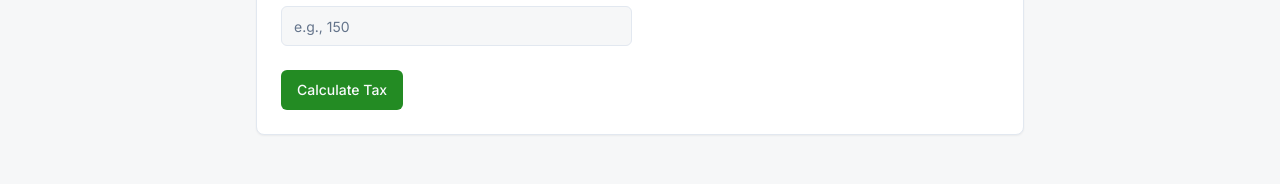
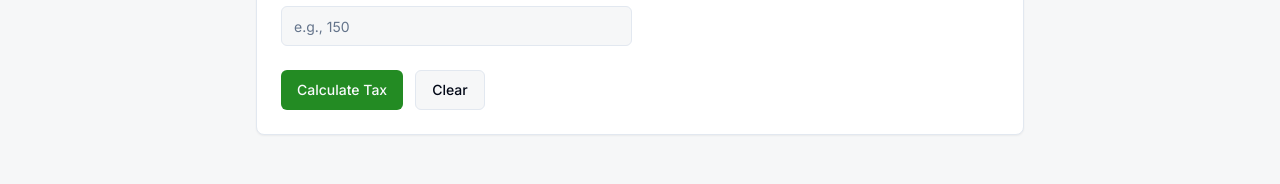
Before and after one commit to MarkJoshuaLTan/studio, a Next.js app: page / in a window 1280 px wide. Shown: the part 406-590 px from the top of the page. Built offline with nearby package versions, Linux system fonts and the light colour scheme.

Commit message:
put a clear button also on Land valuation page

```diff
--- a/src/components/tax-calculator.tsx
+++ b/src/components/tax-calculator.tsx
@@ -117,6 +117,15 @@ export default function TaxCalculator({
     if (!item) {
       setLocationSearch("");
     }
+  };
+
+  const handleClear = () => {
+    setSelectedBarangay(null);
+    setSelectedLocation(null);
+    setLotArea("");
+    setBarangaySearch("");
+    setLocationSearch("");
+    setResults(null);
   };
 
   const handleCalculate = () => {
@@ -273,13 +282,20 @@ export default function TaxCalculator({
             )}
           </div>
         </CardContent>
-        <CardFooter>
+        <CardFooter className="flex flex-col sm:flex-row gap-3">
           <Button
             onClick={handleCalculate}
             disabled={isCalculating}
-            className="w-full md:w-auto"
+            className="w-full sm:w-auto"
           >
             {isCalculating ? "Calculating..." : "Calculate Tax"}
+          </Button>
+          <Button
+            variant="outline"
+            onClick={handleClear}
+            className="w-full sm:w-auto"
+          >
+            Clear
           </Button>
         </CardFooter>
       </Card>
```
